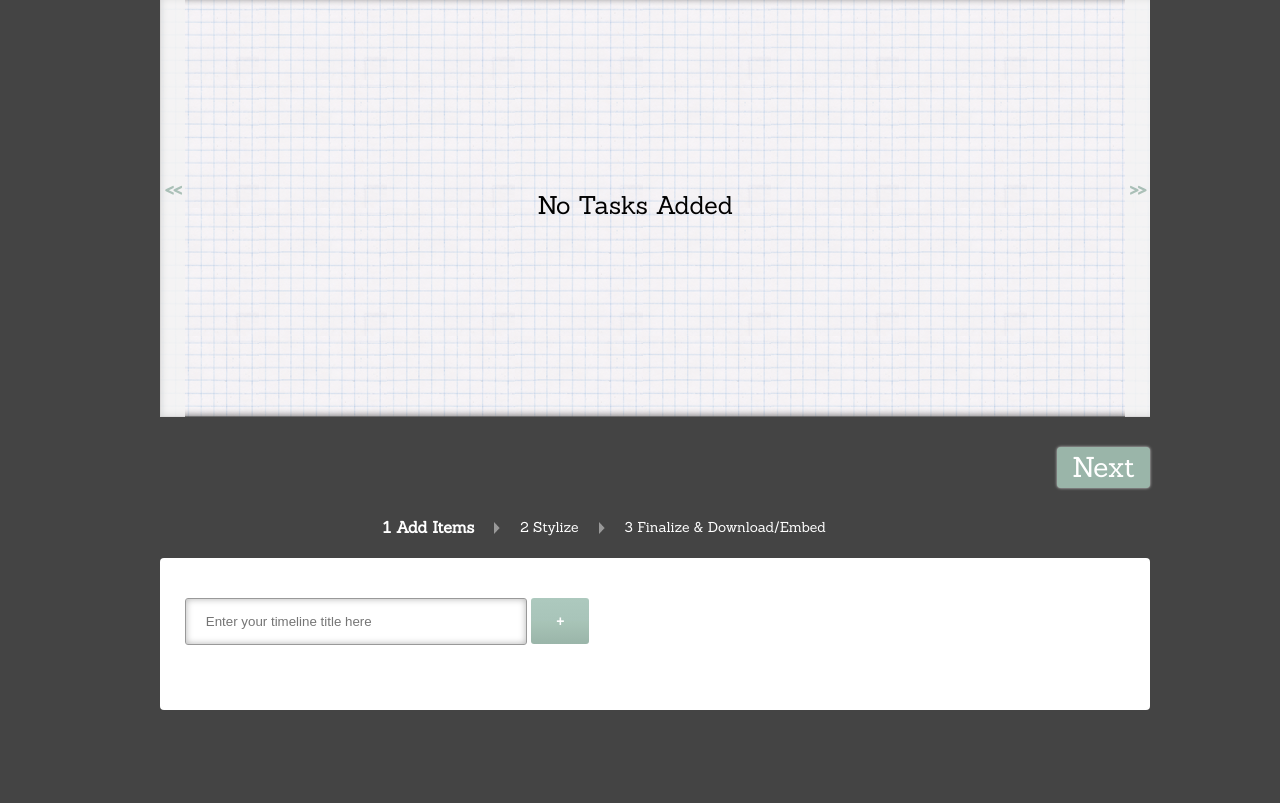
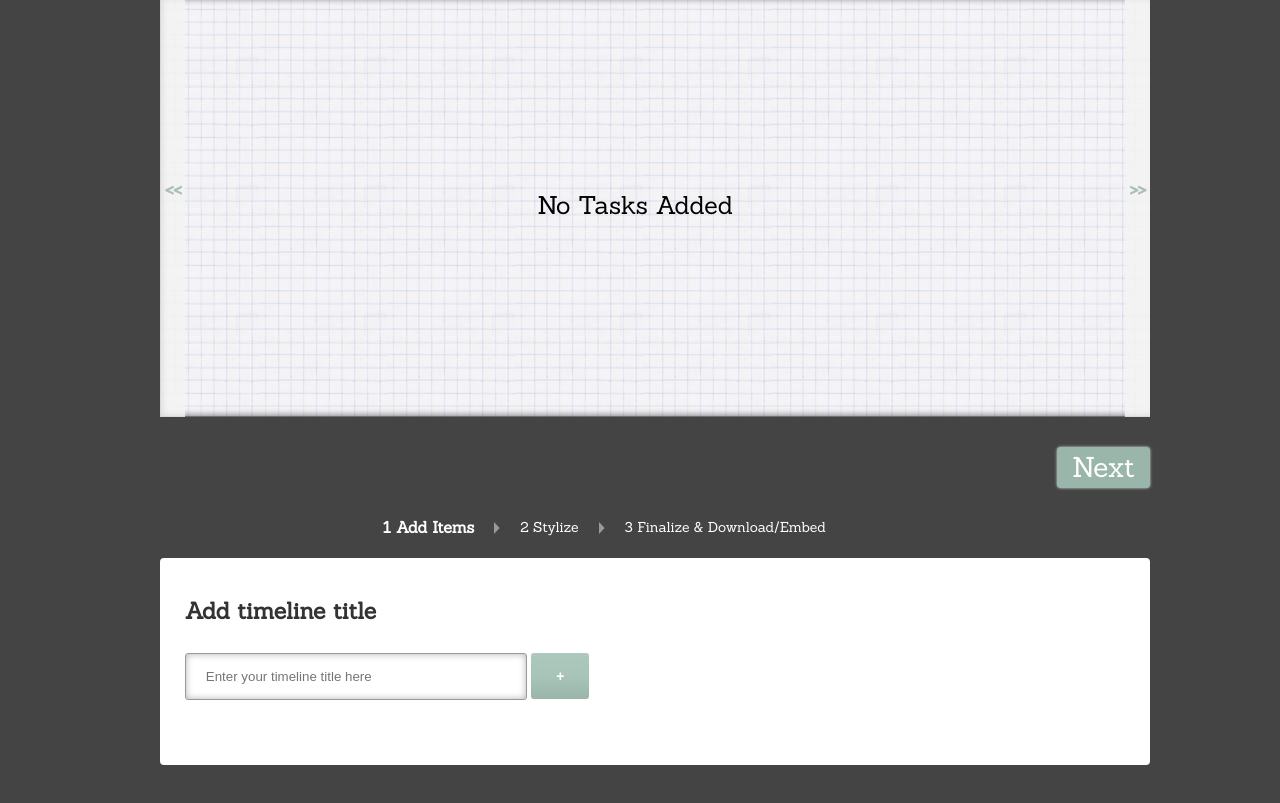
Before and after one commit to PixelPushingPunk/Development, a plain HTML site: page Timeline/create.html in a window 1280 px wide. Shown: the part 205-1008 px from the top of the page. Drawn offline with nearby package versions, Linux system fonts and the light colour scheme; a script that the page names is missing.

Commit message:
add timeline title

```diff
--- a/Timeline/create.html
+++ b/Timeline/create.html
@@ -127,6 +127,8 @@
 			    	<div class="slide">
 						<!-- Add timeline title -->
 						<div class="centerSlide">
+							<h1 id="step1Title" class="stepTitle">Add timeline title</h1>
+
 							<form id="titleForm" data-bind="submit: addTitle">
 								<input id="timelineTitle" type="text" name="timelineTitle" class="inputStyle" data-bind="value: newTimelineTitle" placeholder="Enter your timeline title here"/>
 								<button id="submitTitleBtn" type="submit">+</button>
```
